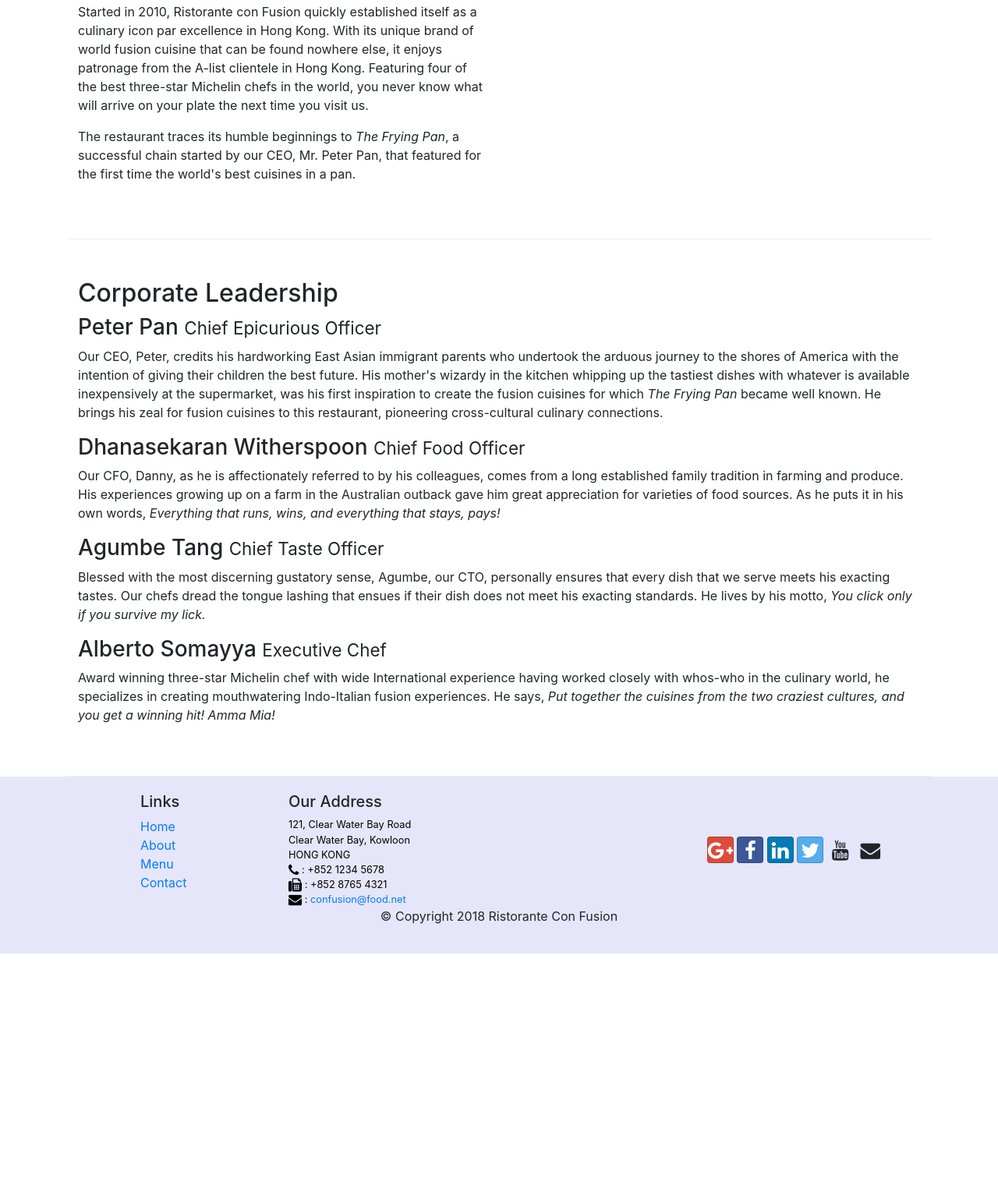
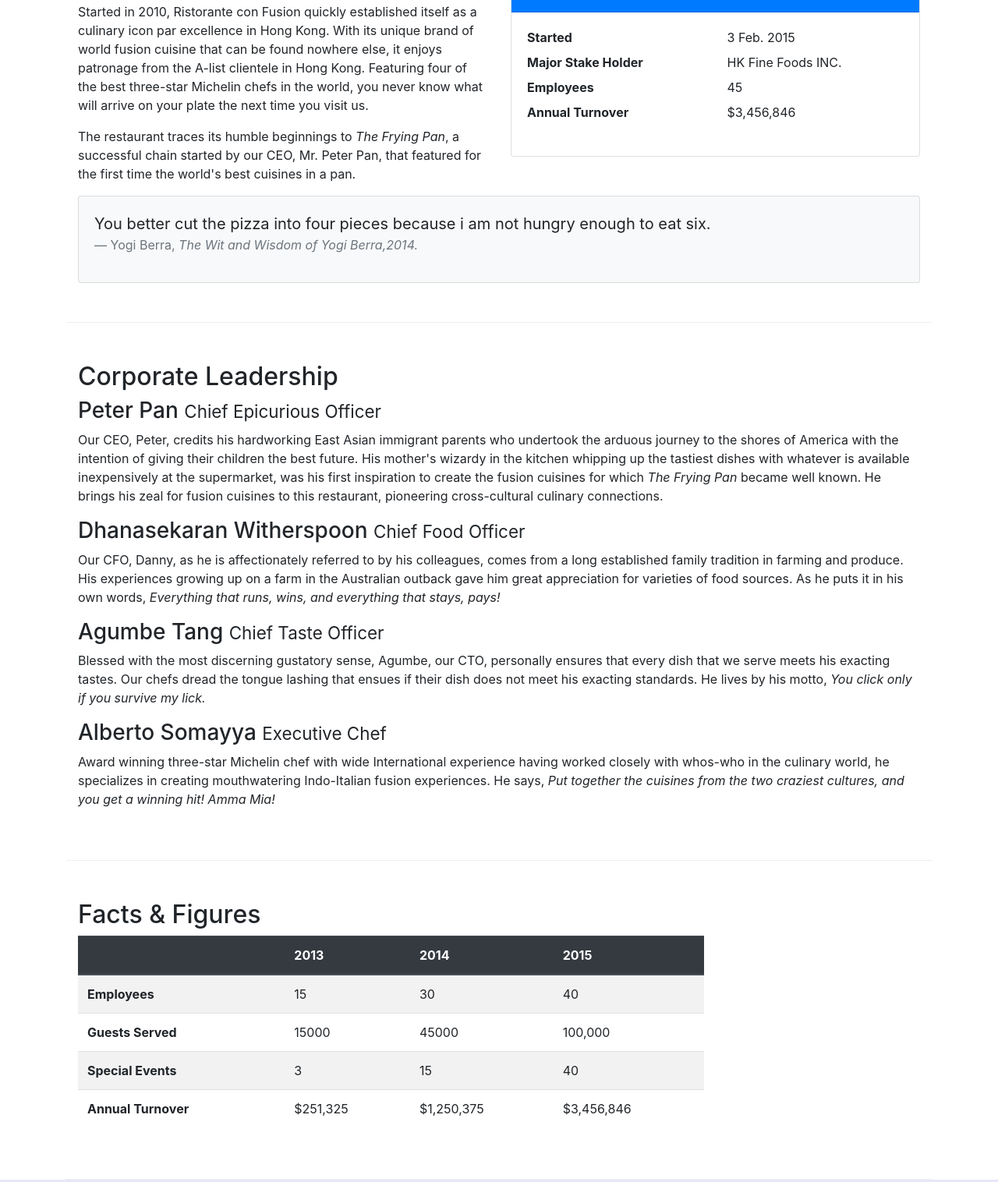
Before and after one commit to Vijayram2521/Bootstrap, a website: page aboutus.html in a window 1280 px wide. Shown: the part 558-2074 px from the top of the page at 78% size. Before the commit the page ends 1781 px from the top, so only its background shows below. Drawn offline with nearby package versions, Linux system fonts and the light colour scheme.

Commit message:
Tables and Cards

```diff
--- a/aboutus.html
+++ b/aboutus.html
@@ -60,7 +60,34 @@
                 <p>Started in 2010, Ristorante con Fusion quickly established itself as a culinary icon par excellence in Hong Kong. With its unique brand of world fusion cuisine that can be found nowhere else, it enjoys patronage from the A-list clientele in Hong Kong.  Featuring four of the best three-star Michelin chefs in the world, you never know what will arrive on your plate the next time you visit us.</p>
                 <p>The restaurant traces its humble beginnings to <em>The Frying Pan</em>, a successful chain started by our CEO, Mr. Peter Pan, that featured for the first time the world's best cuisines in a pan.</p>
             </div>
-            <div>
+            <div class="col-12 col-sm-6">
+                <div class="card">
+                    <h3 class="card-header bg-primary text-white">Facts at a Glance</h3>
+                    <div class="card-body">
+                        <dl class="row">
+                           <dt class="col-6"> Started</dt>
+                           <dd class="col-6"> 3 Feb. 2015</dd>
+                           <dt class="col-6"> Major Stake Holder</dt>
+                           <dd class="col-6"> HK Fine Foods INC.</dd>
+                           <dt class="col-6"> Employees</dt>
+                           <dd class="col-6"> 45</dd>
+                           <dt class="col-6"> Annual Turnover</dt>
+                           <dd class="col-6"> $3,456,846</dd>
+                        </dl>
+                    </div>
+                </div>
+            </div>
+            <div class="col-12">
+                <div class="card card-body bg-light">
+                    <blockquote class="blockquote">
+                          <p class="mb-0">You better cut the pizza into four pieces because i am not hungry enough to eat six.</p>
+                          <footer class="blockquote-footer">Yogi Berra,
+                              <cite title="Source Title">
+                                  The Wit and Wisdom of Yogi Berra,2014.
+                              </cite>
+                          </footer>
+                    </blockquote>
+                </div>
             </div>
         </div>
 
@@ -85,6 +112,51 @@
                     <p>Award winning three-star Michelin chef with wide International experience having worked closely with whos-who in the culinary world, he specializes in creating mouthwatering Indo-Italian fusion experiences. He says, <em>Put together the cuisines from the two craziest cultures, and you get a winning hit! Amma Mia!</em></p>
                 </div>
             </div>
+       </div>
+       <div class="row row-content">
+           <div class="col-12 col-sm-9">
+                <h2> Facts &amp; Figures </h2>
+                <div class="table-responsive">
+                    <table class="table table-striped">
+                          <thead class="thead-dark">
+                                <tr>
+                                    <th>&nbsp;</th>
+                                    <th>2013</th>
+                                    <th>2014</th>
+                                    <th>2015</th>
+                                </tr>
+                          </thead>
+                          <tbody>
+                              <tr>
+                                  <th>Employees</th>
+                                  <td>15</td>
+                                  <td>30</td>
+                                  <td>40</td>
+                              </tr>
+                              <tr>
+                                  <th>Guests Served</th>
+                                  <td>15000</td>
+                                  <td>45000</td>
+                                  <td>100,000</td>
+                              </tr>
+                              <tr>
+                                  <th>Special Events</th>
+                                  <td>3</td>
+                                  <td>15</td>
+                                  <td>40</td>
+                              </tr>
+                              <tr>
+                                  <th>Annual Turnover</th>
+                                  <td>$251,325</td>
+                                  <td>$1,250,375</td>
+                                  <td>$3,456,846</td>
+                              </tr>
+                          </tbody>
+                    </table>
+                </div>
+           </div>
+           <div class="col-12 col-sm-3">
+           </div>
        </div>
 
     </div>
```
